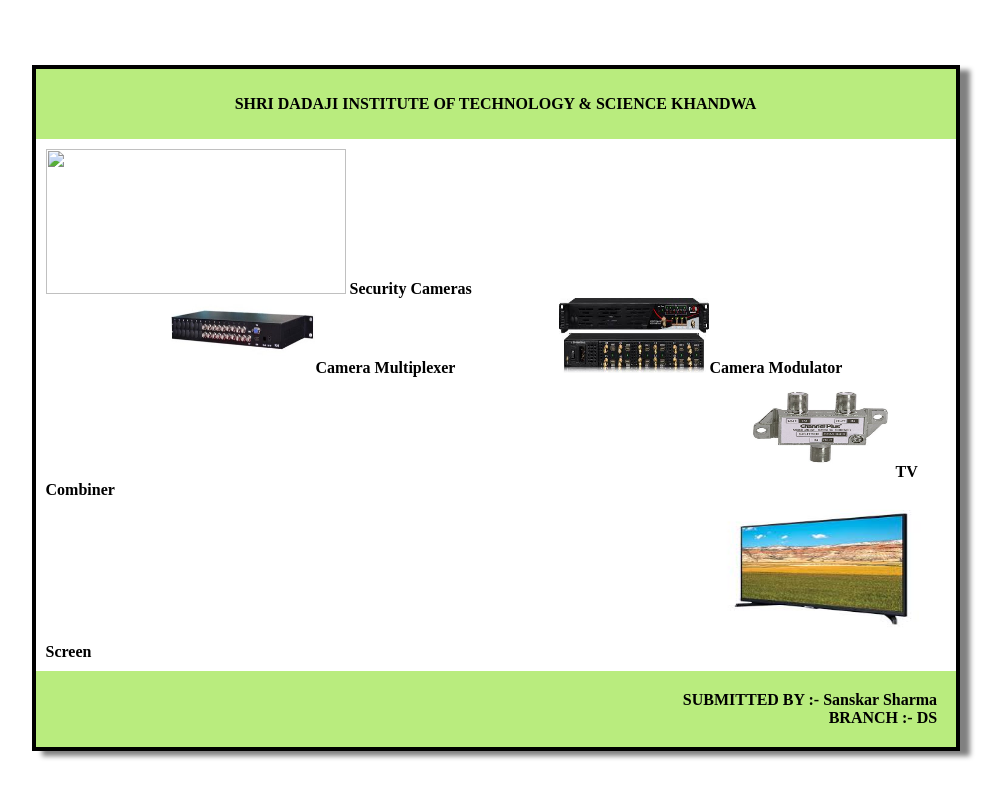
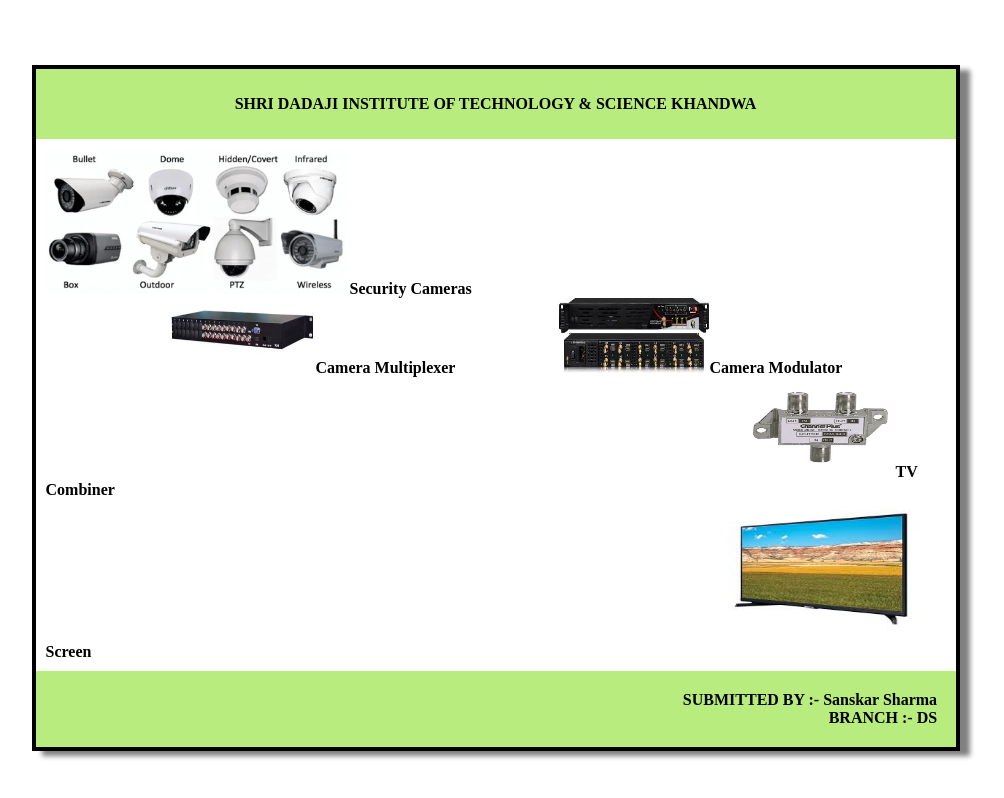
Before and after one commit to SanskarSharma7777/MERN-INTERNSHIP, a plain HTML site: page day1/index.html in a window 1280 px wide. Shown: the whole page, without its empty margins (204-1208 px from the left). Drawn offline with Linux system fonts and the light colour scheme.

Commit message:
Update index.html

```diff
--- a/day1/index.html
+++ b/day1/index.html
@@ -23,7 +23,7 @@
         <p><b>SHRI DADAJI INSTITUTE OF TECHNOLOGY & SCIENCE KHANDWA</b></p>
         </div>
         <div style="padding:10px;">
-        <IMG src="files day1/CAMERA.png" alt="" style="width:300px ; height: 145px;">
+        <IMG src="CAMERA.png" alt="" style="width:300px ; height: 145px;">
             <b>Security Cameras</b><br>
         <IMG src="MULTIPLEXER.jpg" alt="" style="width:150px; height:75px; margin-left: 120px;"><b>Camera Multiplexer</b>
         <IMG src="MODULATOR.jpg" alt="" style="width:150px; height:75px; margin-left: 100px;"><b>Camera Modulator</b><br>
```
